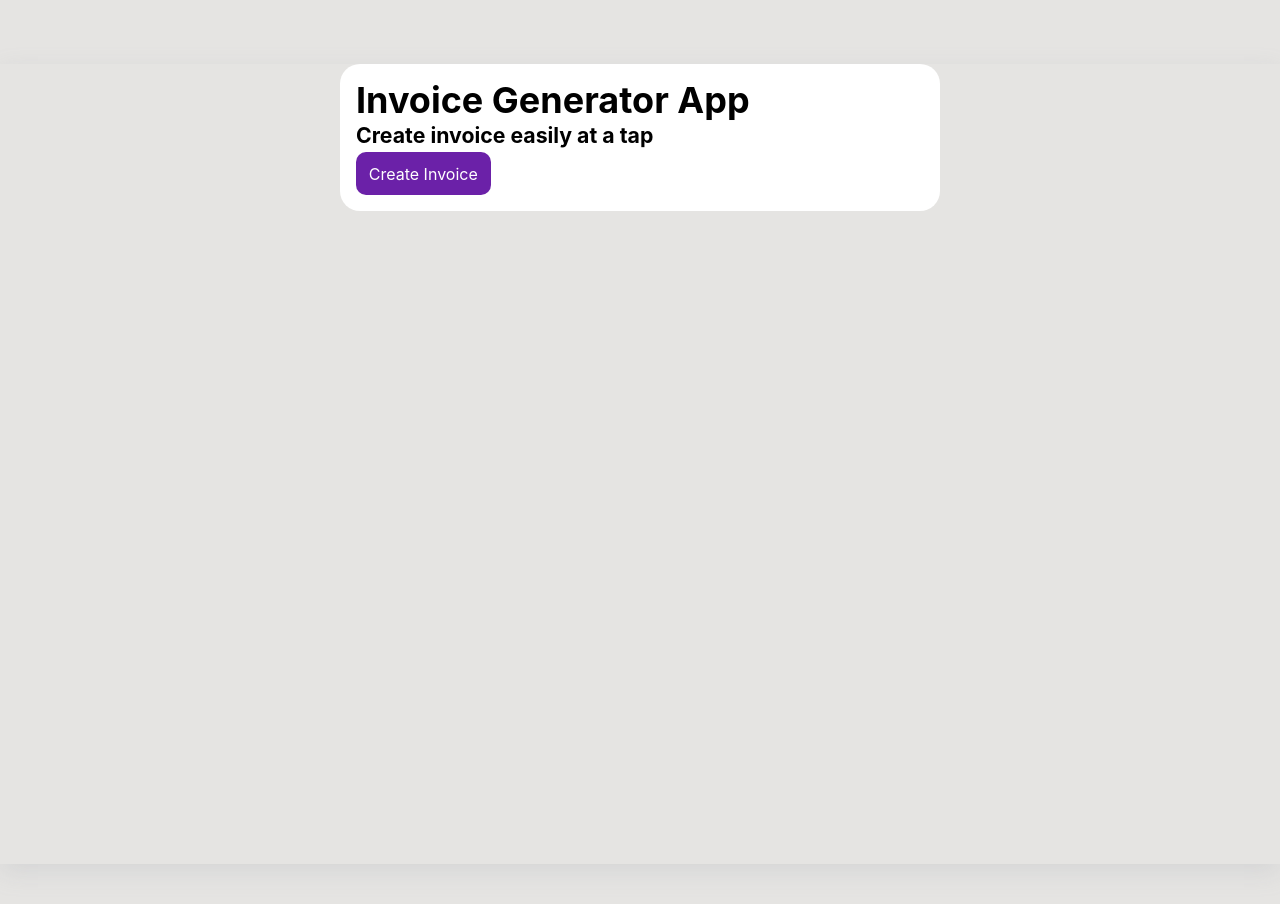
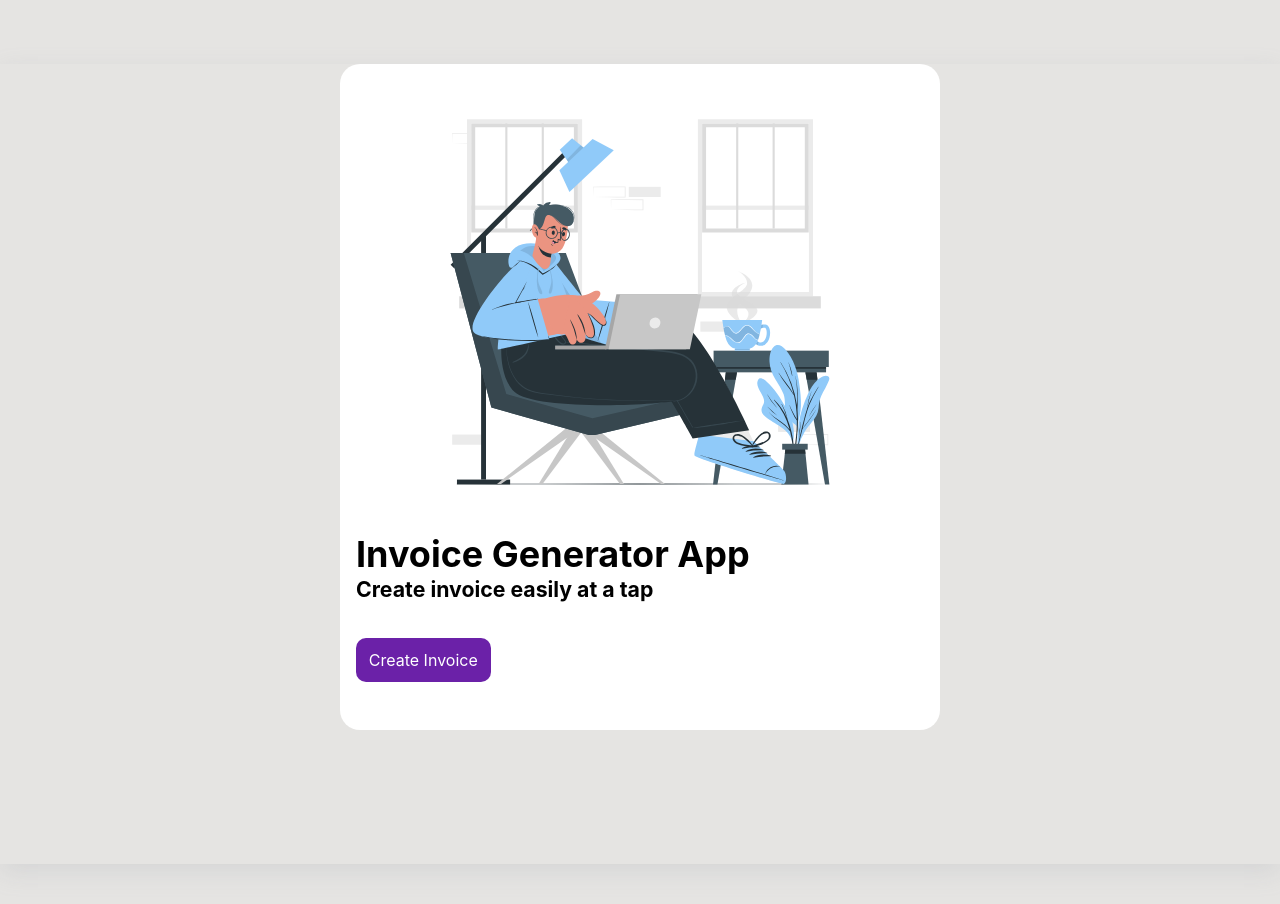
Before and after one commit to 0xlarmideh/invoice-generator, a React (Vite) app: page / in a window 1280 px wide. Shown: the top 904 px of the page. Built offline with nearby package versions, Linux system fonts and the light colour scheme.

Commit message:
STYLE/Added svg for Homepage

```diff
--- a/src/HomePage.jsx
+++ /dev/null
@@ -1,16 +0,0 @@
-import React from 'react'
-import { Heading, SmallHeading } from './components/Typography'
-import Button from './components/Button';
-import { useNavigate } from 'react-router-dom';
-const HomePage = () => {
-  const navigate = useNavigate()
-  return (
-    <>
-      <Heading title="Invoice Generator App" />
-      <SmallHeading title="Create invoice easily at a tap" />
-      <Button onClick={() => {navigate("/invoice")}} className="bg-purple-800" title='Create Invoice' />
-    </>
-  );
-}
-
-export default HomePage
--- a/src/Downloaded.jsx
+++ b/src/views/Downloaded.jsx
@@ -1,6 +1,6 @@
 
 import React, { useState, useEffect } from "react";
-import Button from './components/Button';
+import Button from '../components/Button';
 import { useNavigate } from 'react-router-dom';
 
 
--- /dev/null
+++ b/src/views/HomePage.jsx
@@ -0,0 +1,27 @@
+import React from 'react'
+import { Heading, SmallHeading } from '../components/Typography'
+import Button from '../components/Button';
+import { useNavigate } from 'react-router-dom';
+import free from "../assets/free.svg"
+const HomePage = () => {
+  const navigate = useNavigate()
+  return (
+    <div>
+      <div className='flex justify-center'>
+        <img className='w-[80%]' src={free} />
+      </div>
+
+      <Heading title="Invoice Generator App" />
+      <SmallHeading title="Create invoice easily at a tap" />
+      <Button
+        onClick={() => {
+          navigate("/invoice");
+        }}
+        className="bg-purple-800 my-[2rem] "
+        title="Create Invoice"
+      />
+    </div>
+  );
+}
+
+export default HomePage
--- a/src/PreviewPage.jsx
+++ b/src/views/PreviewPage.jsx
@@ -1,7 +1,7 @@
 import React, { useState, useEffect } from "react";
 import { useLocation, useNavigate } from "react-router-dom";
-import { Heading, SmallHeading, Paragraph } from "./components/Typography";
-import Button from "./components/Button";
+import { Heading, SmallHeading, Paragraph } from "../components/Typography";
+import Button from "../components/Button";
 
 import jsPDF from "jspdf";
 
```
Also changed, not shown: src/App.jsx (+4 -4 lines), src/views/InvoicingForm.jsx (renamed from src/InvoicingForm.jsx, +6 -6 lines), src/assets/free.svg (added).
